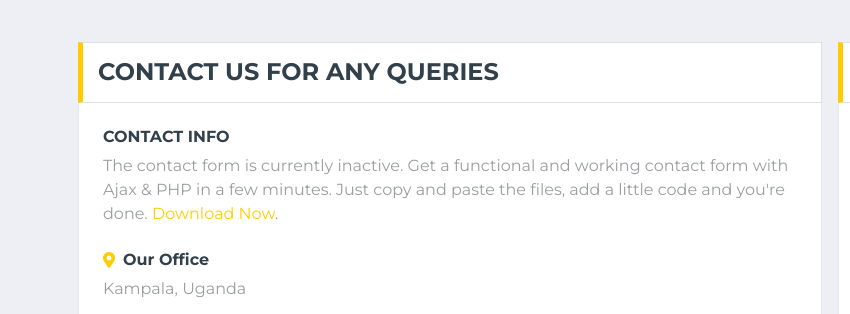
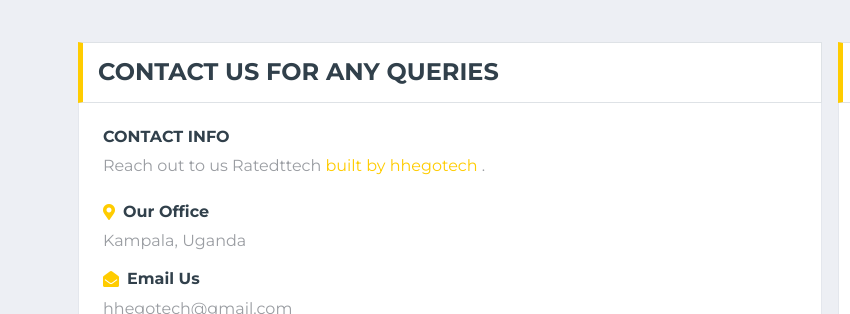
Before and after one commit to Karimkon/ratedttech, a plain HTML site: page contact.html in a window 1280 px wide. Shown: the part 225-539 px from the top of the page, 0-850 px from the left. Drawn offline with nearby package versions, Linux system fonts and the light colour scheme.

Commit message:
Update contact.html

```diff
--- a/contact.html
+++ b/contact.html
@@ -3,7 +3,7 @@
 
 <head>
     <meta charset="utf-8">
-    <title>B</title>
+    <title>contact</title>
     <meta content="width=device-width, initial-scale=1.0" name="viewport">
     <meta content="Free HTML Templates" name="keywords">
     <meta content="Free HTML Templates" name="description">
@@ -135,7 +135,7 @@
                     <div class="bg-white border border-top-0 p-4 mb-3">
                         <div class="mb-4">
                             <h6 class="text-uppercase font-weight-bold">Contact Info</h6>
-                            <p class="mb-4">The contact form is currently inactive. Get a functional and working contact form with Ajax & PHP in a few minutes. Just copy and paste the files, add a little code and you're done. <a href="https://htmlcodex.com/contact-form">Download Now</a>.</p>
+                            <p class="mb-4">Reach out to us Ratedttech <a href="https://hhegotech.com">built by hhegotech </a>.</p>
 							<div class="mb-3">
                                 <div class="d-flex align-items-center mb-2">
                                     <i class="fa fa-map-marker-alt text-primary mr-2"></i>
```
